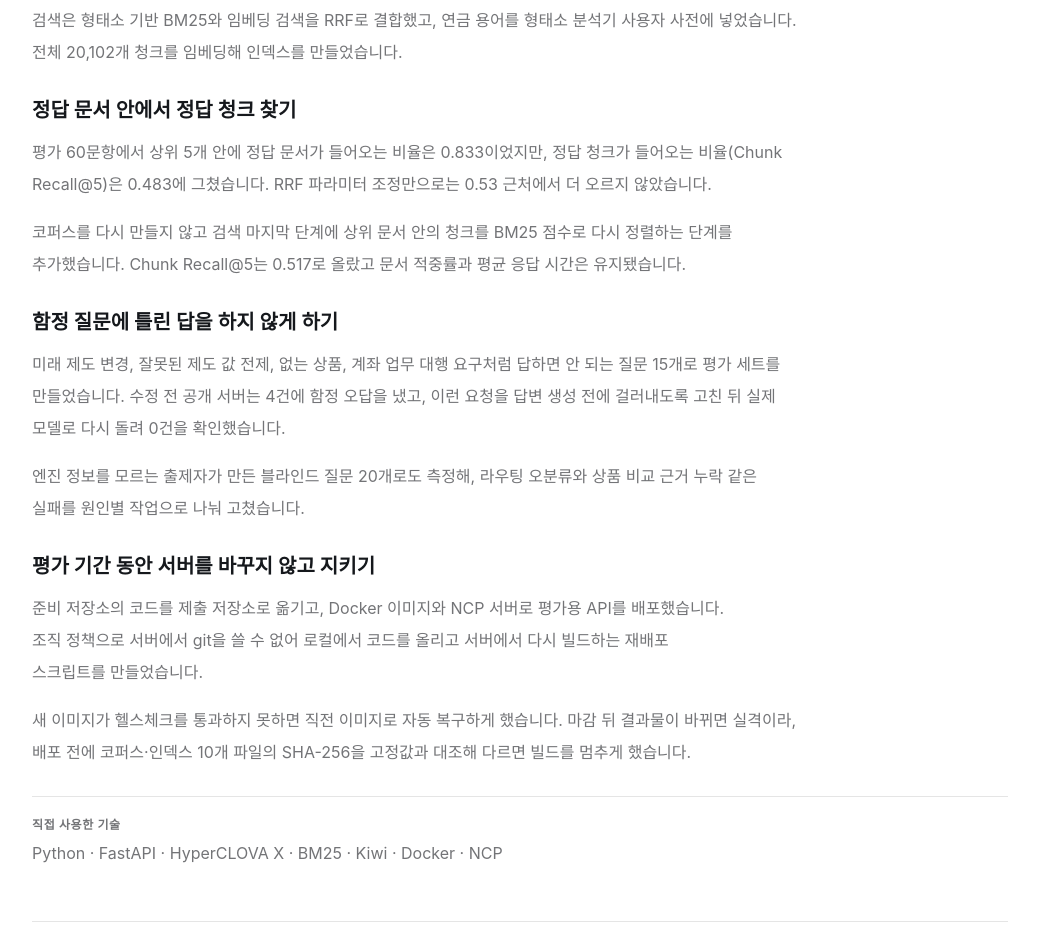
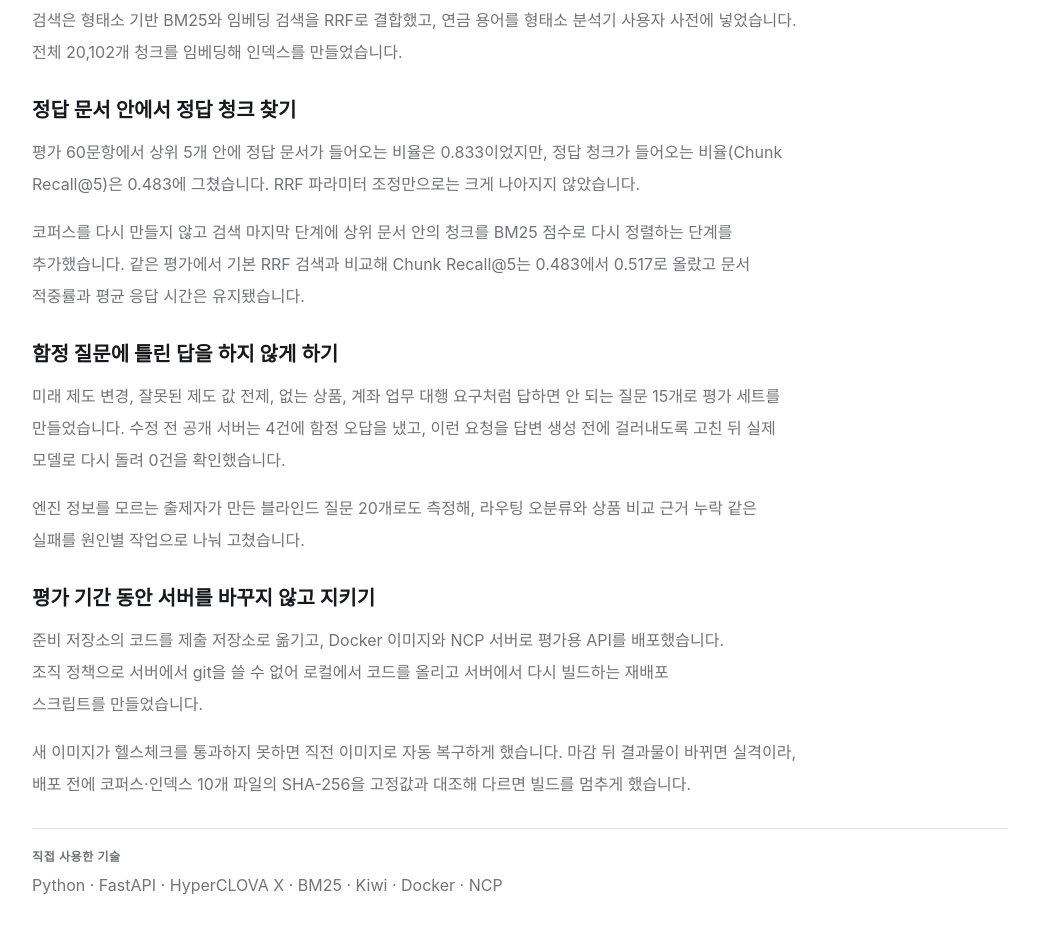
Before and after one commit to JungYeoni/portfolio, a Next.js app: page /portfolio in a window 1280 px wide. Shown: the part 1280-2214 px from the top of the page, without its empty margins (120-1159 px from the left). Built offline with nearby package versions, Linux system fonts and the light colour scheme; a web font is replaced by a local one.

Commit message:
fix: Chunk Recall@5 비교 기준을 명시 (#51)

```diff
--- a/src/data/portfolio.ts
+++ b/src/data/portfolio.ts
@@ -226,8 +226,8 @@ const featured: Project[] = [
       {
         title: "정답 문서 안에서 정답 청크 찾기",
         paragraphs: [
-          "평가 60문항에서 상위 5개 안에 정답 문서가 들어오는 비율은 0.833이었지만, 정답 청크가 들어오는 비율(Chunk Recall@5)은 0.483에 그쳤습니다. RRF 파라미터 조정만으로는 0.53 근처에서 더 오르지 않았습니다.",
-          "코퍼스를 다시 만들지 않고 검색 마지막 단계에 상위 문서 안의 청크를 BM25 점수로 다시 정렬하는 단계를 추가했습니다. Chunk Recall@5는 0.517로 올랐고 문서 적중률과 평균 응답 시간은 유지됐습니다.",
+          "평가 60문항에서 상위 5개 안에 정답 문서가 들어오는 비율은 0.833이었지만, 정답 청크가 들어오는 비율(Chunk Recall@5)은 0.483에 그쳤습니다. RRF 파라미터 조정만으로는 크게 나아지지 않았습니다.",
+          "코퍼스를 다시 만들지 않고 검색 마지막 단계에 상위 문서 안의 청크를 BM25 점수로 다시 정렬하는 단계를 추가했습니다. 같은 평가에서 기본 RRF 검색과 비교해 Chunk Recall@5는 0.483에서 0.517로 올랐고 문서 적중률과 평균 응답 시간은 유지됐습니다.",
         ],
       },
       {
```
